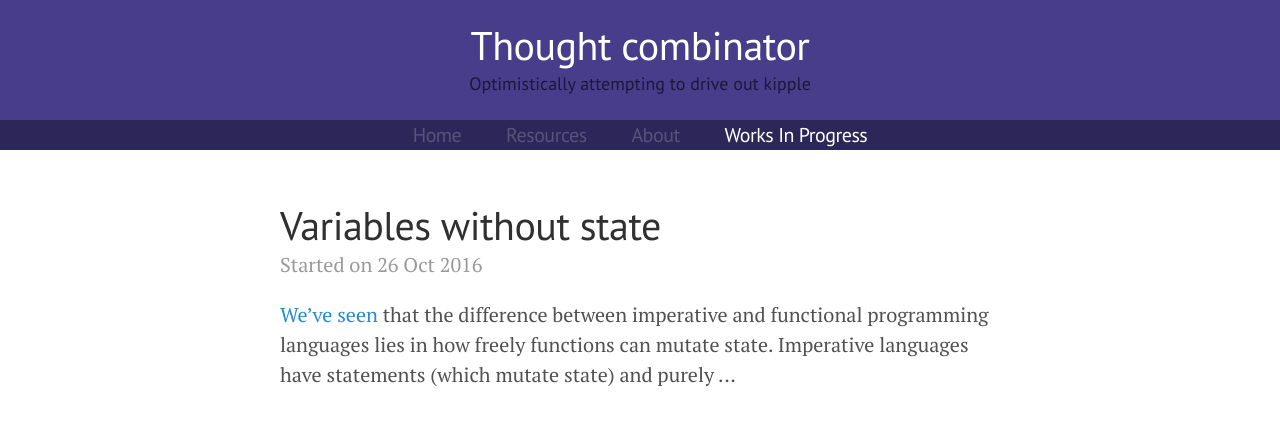
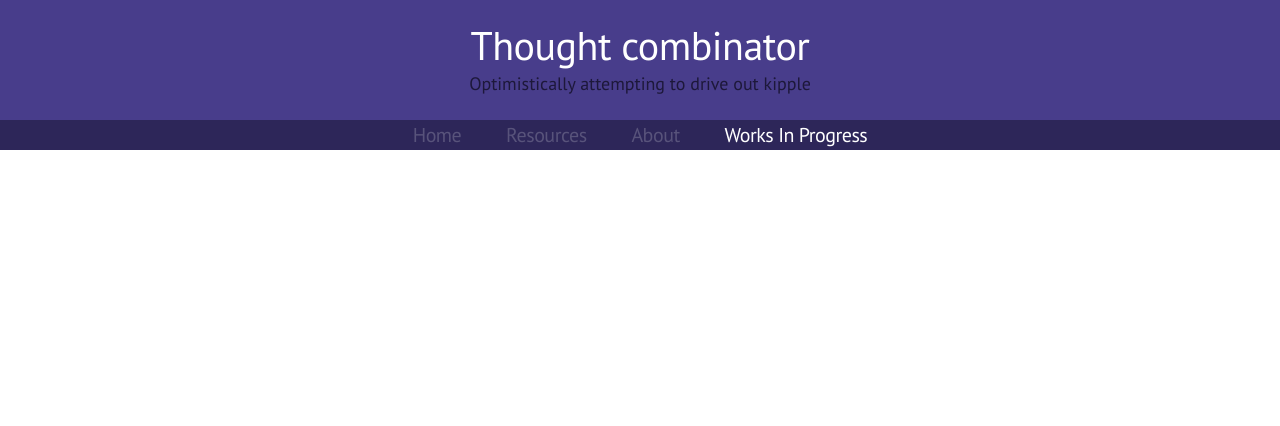
Before and after one commit to elliottroland/elliottroland.github.io, a Jekyll site: the page built from wip/index.html, in a window 1280 px wide. Shown: the top 426 px of the page. Built offline with Jekyll 4.4.1, drawn with Linux system fonts in a browser that asks for light colours.

Commit message:
Publish variables-without-state

```diff
--- a/_wip/variables-without-state.markdown
+++ b/_posts/2017-01-01-variables-without-state.markdown
@@ -4,7 +4,6 @@ title: Variables without state
 layout: wip
 tags: []
 categories: [paradigms]
-date: 2016-10-26 01:01:01 +00:00
 ---
 [We've seen]({{ site.url }}/paradigms/2017/01/01/programming-paradigms.html) that the difference between imperative and functional programming languages lies in how freely functions can mutate state. Imperative languages have statements (which mutate state) and purely functional languages only have expressions (which don't mutate state). Someone more familiar with imperative than functional languages (which is most people these days) might raise an eyebrow at this: if you can't mutate state, does that mean that functional languages can't assign variables? And if so, then how could they possibly be as powerful as imperative languages?
 
```
